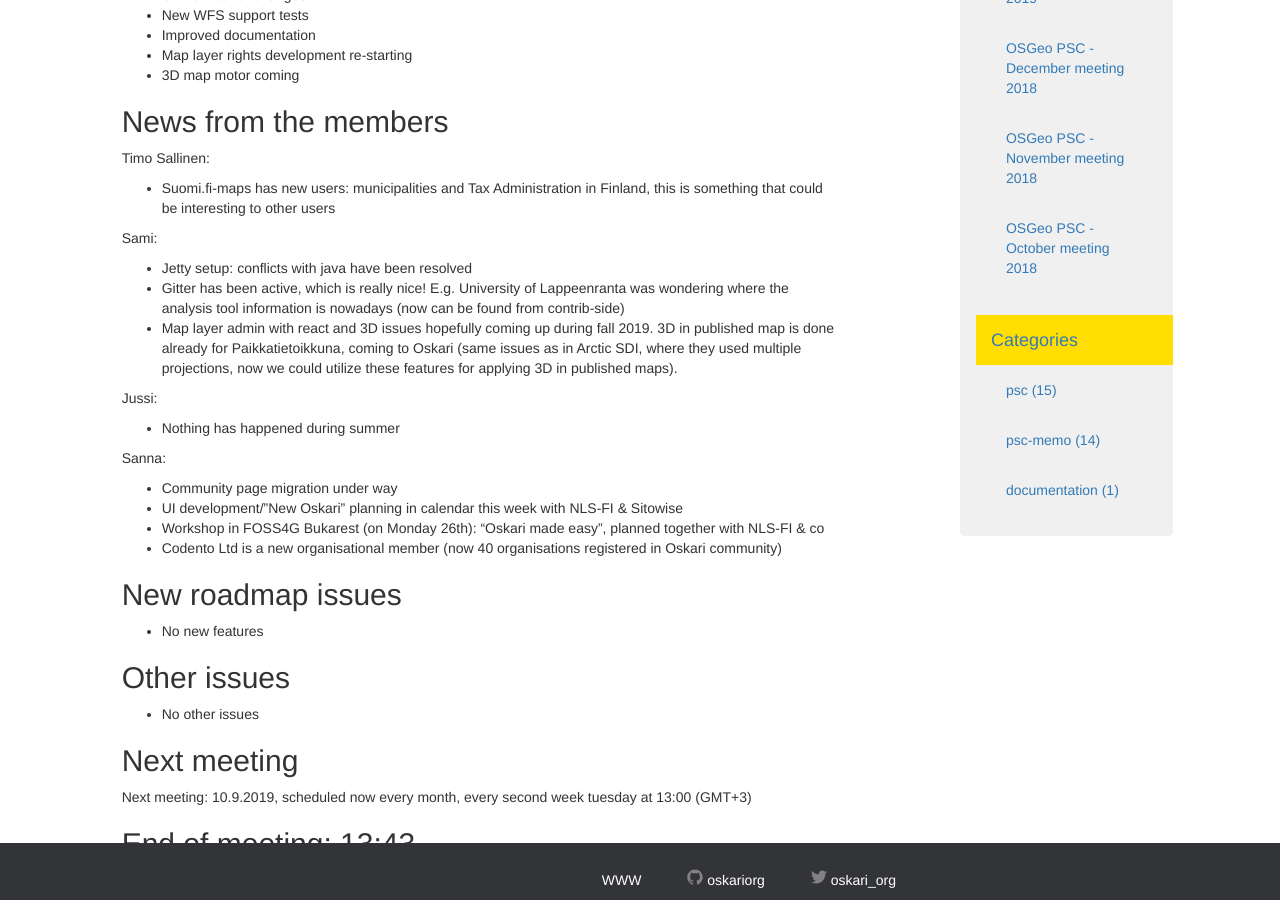
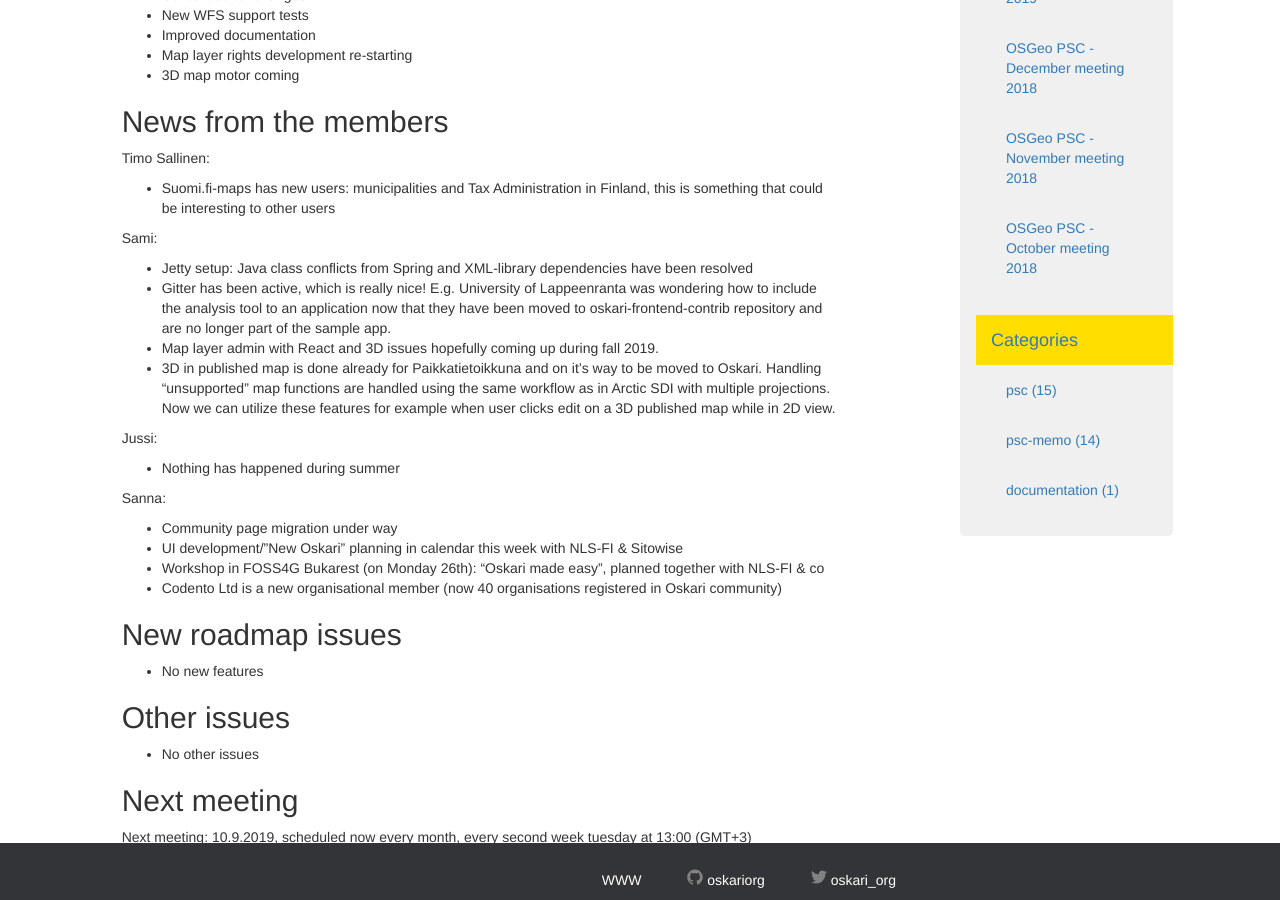
Before and after one commit to oskariorg/oskariorg.github.io, a Jekyll site: the page built from _posts/2019-08-12-PSC_August2019.md, in a window 1280 px wide and 900 px high, scrolled down 644 px. Built offline with Jekyll 4.4.1, drawn with Linux system fonts in a browser that asks for light colours; nearby versions of some CDN libraries.

Commit message:
Clarifications

```diff
--- a/_posts/2019-08-12-PSC_August2019.md
+++ b/_posts/2019-08-12-PSC_August2019.md
@@ -45,12 +45,10 @@ Timo Sallinen:
 this is something that could be interesting to other users
 
 Sami:
-- Jetty setup: conflicts with java have been resolved
-- Gitter has been active, which is really nice! E.g. University of Lappeenranta was wondering where the analysis tool information is nowadays
-(now can be found from contrib-side)
-- Map layer admin with react and 3D issues hopefully coming up during fall 2019.
-3D in published map is done already for Paikkatietoikkuna, coming to Oskari
-(same issues as in Arctic SDI, where they used multiple projections, now we could utilize these features for applying 3D in published maps).
+- Jetty setup: Java class conflicts from Spring and XML-library dependencies have been resolved
+- Gitter has been active, which is really nice! E.g. University of Lappeenranta was wondering how to include the analysis tool to an application now that they have been moved to oskari-frontend-contrib repository and are no longer part of the sample app.
+- Map layer admin with React and 3D issues hopefully coming up during fall 2019.
+- 3D in published map is done already for Paikkatietoikkuna and on it's way to be moved to Oskari. Handling "unsupported" map functions are handled using the same workflow as in Arctic SDI with multiple projections. Now we can utilize these features for example when user clicks edit on a 3D published map while in 2D view.
 
 Jussi:
 - Nothing has happened during summer
```
